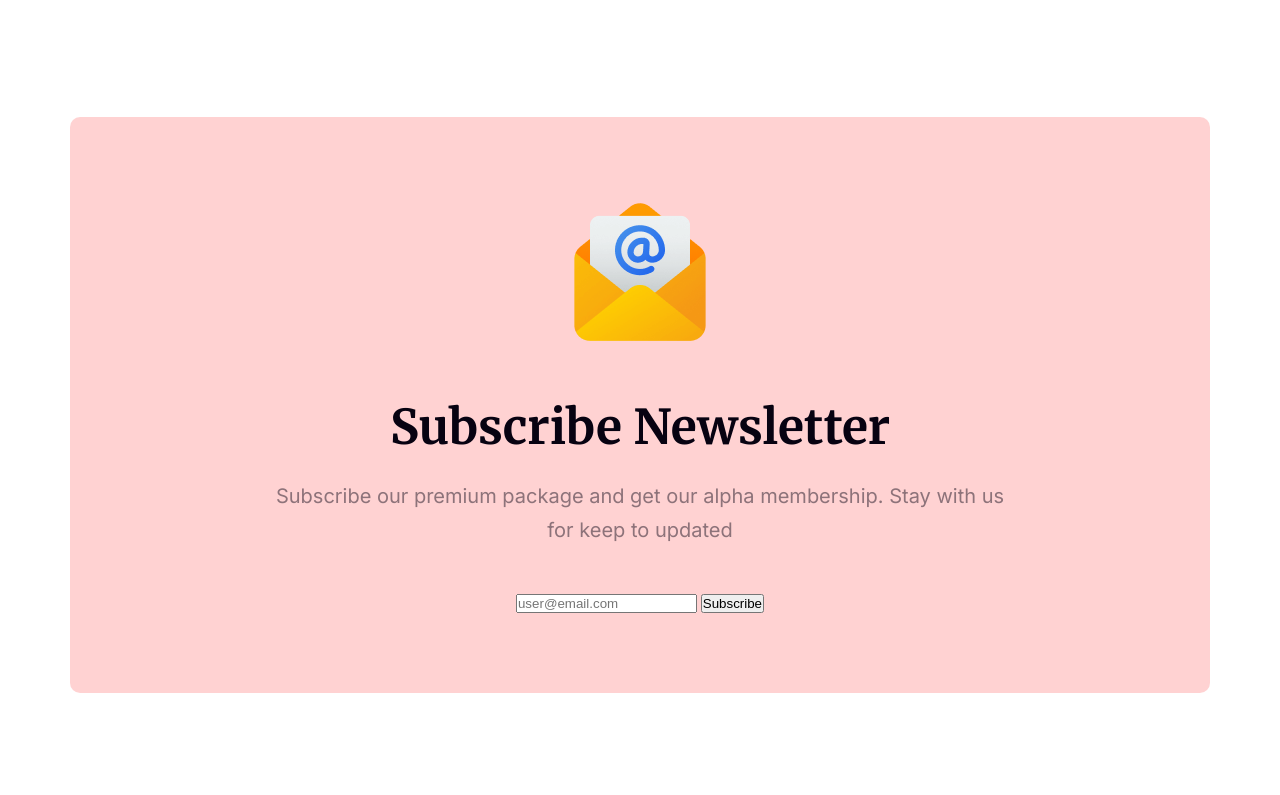
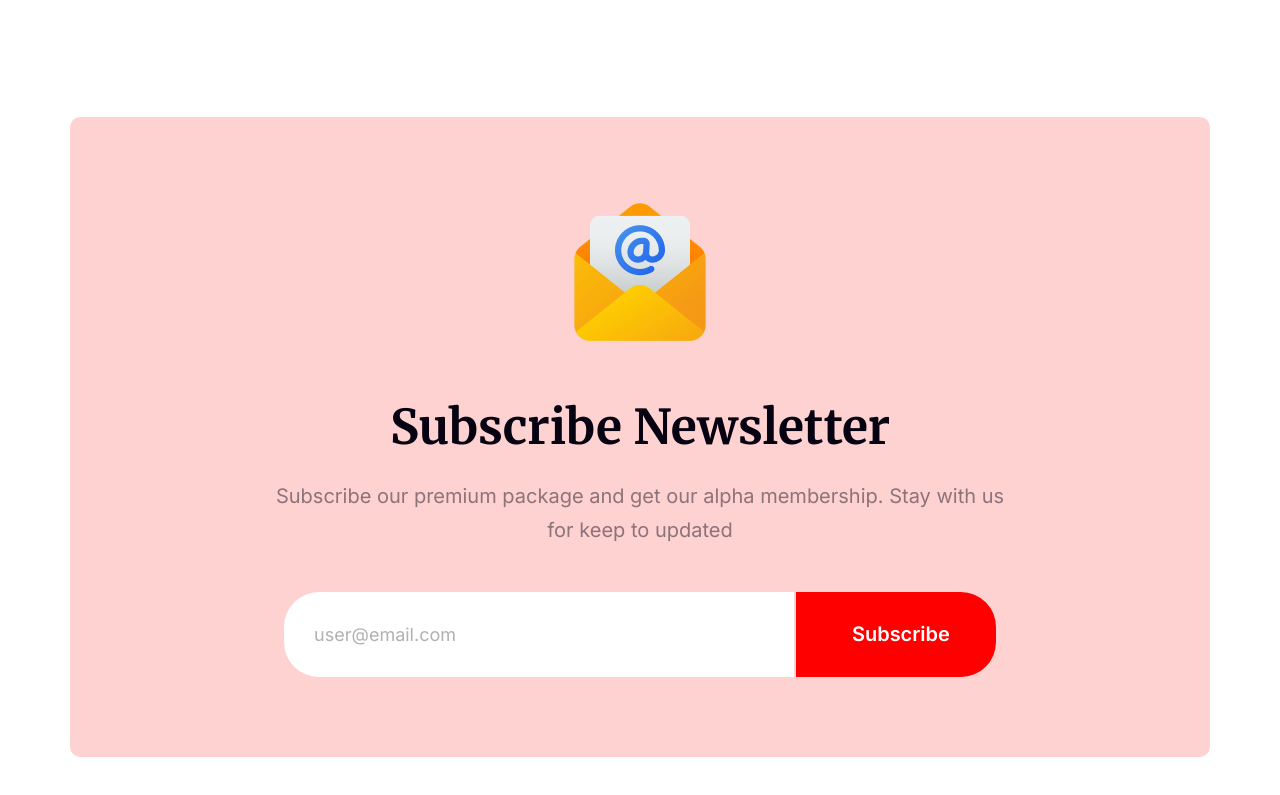
Before and after one commit to rubayedhasan/new-year-new-mission-2024, a plain HTML site: page index.html in a window 1280 px wide. Shown: the part 4609-5404 px from the top of the page. Before the commit the page ends 5302 px from the top, so only its background shows below. Drawn offline with Linux system fonts and the light colour scheme.

Commit message:
adding subscription box

```diff
--- a/styles/index.css
+++ b/styles/index.css
@@ -247,6 +247,7 @@ header {
   justify-content: center;
   align-items: center;
   gap: 45px;
+  margin-bottom: 120px;
 }
 .subscribe-pallet .pallet-image img {
   width: 100%;
@@ -269,6 +270,38 @@ header {
   font-size: 20px;
   font-family: "Inter", sans-serif;
 }
-.subscribe-pallet .scribe-form {
-  /* position: relative; */
+/* .subscribe-pallet .scribe-form {
+  position: relative;
+} */
+.scribe-form #email-Address {
+  color: #070211;
+  border: none;
+  outline: 0;
+  height: 35px;
+  width: 450px;
+  padding: 25px 30px;
+  display: inline-block;
+  font-size: 18px;
+  font-family: "Inter", sans-serif;
+  border-radius: 35px 0 0 35px;
 }
+
+.scribe-form #email-Address::placeholder {
+  color: #07021150;
+}
+
+.scribe-form #subscribe-submit {
+  display: inline-block;
+  color: #fff;
+  height: 85px;
+  width: 200px;
+  padding: 24px 56px;
+  font-size: 20px;
+  font-weight: 600;
+  font-family: "Inter", sans-serif;
+  border-radius: 0 35px 35px 0;
+  background-color: #ff0000;
+  margin-left: -2px;
+  border: none;
+  outline: 0;
+}
```
